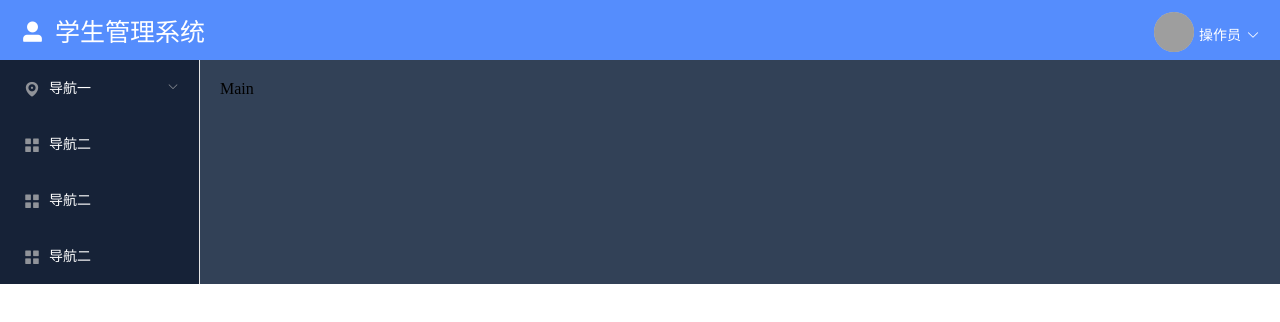
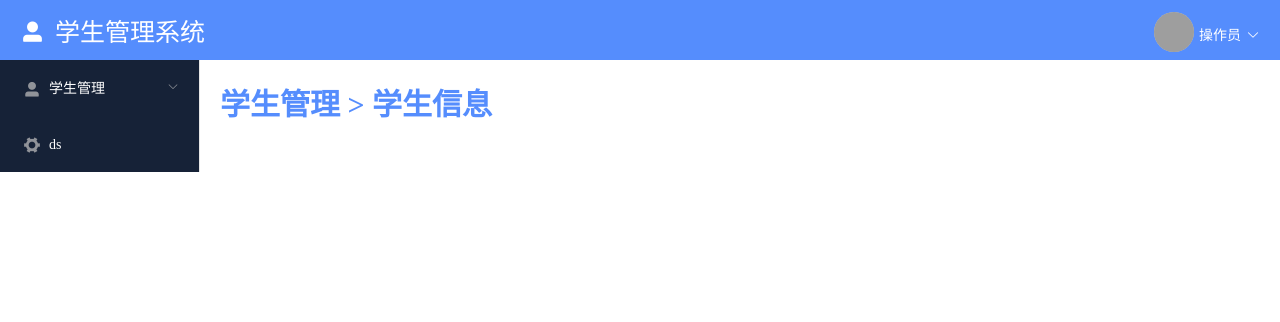
Before and after one commit to 18856521213/studentdemo, a Vue app in the folder web2/: page /#/home in a window 1280 px wide. Shown: the top 322 px of the page. Built offline with nearby package versions, Linux system fonts and the light colour scheme; grey boxes are pictures that could not be loaded.

Commit message:
页面搭建

```diff
--- a/web2/src/components/aside.vue
+++ b/web2/src/components/aside.vue
@@ -4,32 +4,59 @@
             class="el-menu-vertical-demo"
             background-color="#162237"
             text-color="#ffffff"
+            router
+            @open="handleOpen"
+            @close="handleClose"
             active-text-color="#558dfd">
-                <el-submenu index="1">
+                <el-submenu :index="item.path" v-for='item in navList.multiple' :key="item.name">
                     <template slot="title">
-                        <i class="el-icon-location"></i>
-                        <span>导航一</span>
+                        <i :class="item.icon"></i>
+                        <span>{{ item.name }}</span>
                     </template>
-                    <el-menu-item index="1-1">选项1</el-menu-item>
+                    <el-menu-item @click="wowe" ref="abc" v-for="item2 in item.children" :key="item2.path" :index="item2.path">{{ item2.name }}</el-menu-item>
                 </el-submenu>
-               <el-menu-item index="2">
-                <i class="el-icon-menu"></i>
-                <span slot="title">导航二</span>
+               <el-menu-item v-for="item in navList.single" :key="item.path" :index="item.path">
+                <i :class="item.icon"></i>
+                <span slot="title">{{  item.name }}</span>
             </el-menu-item>
-            <el-menu-item index="3">
-                <i class="el-icon-menu"></i>
-                <span slot="title">导航二</span>
-            </el-menu-item>
-            <el-menu-item index="4">
-                <i class="el-icon-menu"></i>
-                <span slot="title">导航二</span>
-            </el-menu-item>
-            </el-menu>
-        </div>
+        </el-menu>
+    </div>
 </template>
 <script>
 export default {
-
+    name:"left",
+    data() {
+        return {
+            navList:{
+                multiple:[
+                    {
+                        name:"学生管理",
+                        icon:"el-icon-user-solid",
+                        path:"/home",
+                        children:[
+                             {path:"/home/student",name:"学生名单"},
+                             {path:"/home/studentScore",name:"学生成绩"},
+                             {path:"/home/studentScore1",name:"学生信息"},
+                        ]
+                    },
+                ],
+                single:[
+                    {path:"dsa",name:"ds",icon:"el-icon-s-tools"}
+                ]
+            }
+        }
+    },
+    methods: {
+        handleOpen(key, keyPath) {
+        console.log(key, keyPath);
+      },
+      handleClose(key, keyPath) {
+        console.log(key, keyPath);
+      },
+      wowe(){
+          console.log(this.$refs.abc)
+      }
+    },
 }
 </script>
 <style lang="less" scoped>
--- /dev/null
+++ b/web2/src/components/common/pageHeader.vue
@@ -0,0 +1,19 @@
+<template>
+    <div class="box">
+        <span>学生管理</span>
+        <span> > </span>
+        <span>学生信息</span>
+    </div>
+</template>
+<script>
+export default {
+
+}
+</script>
+<style lang="less" scoped>
+  .box{
+      font-size: 30px;
+      font-weight: 600;
+      color: #558dfd;
+  }
+</style>
--- a/web2/src/router/index.js
+++ b/web2/src/router/index.js
@@ -24,7 +24,25 @@ const routes = [
     component: Home,
     meta:{
       name:"首页"
-    }
+    },
+    children:[
+      {
+        path: 'student',
+        name: 'student',
+        component: ()=> import("@/views/studentManage/studentNames.vue"),
+        meta:{
+          name:"学生名单"
+        }
+      },
+      {
+        path: 'studentScore',
+        name: 'studentScore',
+        component: Login,
+        meta:{
+          name:"学生名单"
+        }
+      },
+    ]
   },
 ]
 
--- a/web2/src/views/Home.vue
+++ b/web2/src/views/Home.vue
@@ -8,7 +8,10 @@
         <el-aside width="200px">
           <Aside />
         </el-aside>
-        <el-main>Main</el-main>
+        <el-main>
+          <pageHeader></pageHeader>
+          <router-view/>
+        </el-main>
       </el-container>
     </el-container>
   </div>
@@ -18,23 +21,14 @@
 // @ is an alias to /src
 import Hander from '@/components/header.vue'
 import Aside from '@/components/aside.vue'
+import pageHeader from '@/components/common/pageHeader.vue'
 export default {
   name: 'Home',
-  components:{ Hander, Aside }
+  components:{ Hander, Aside, pageHeader }
 }
 </script>
 <style lang="less" scoped>
 .el-header{
     padding: 0;
 }
-.container{
-  height: 100%;
-  background-color: #324157 !important;
-}
-// .el-aside {
-//   height:100%;
-//   display: block;
-//   position: relative;
-//   background-color: #324157 !important;
-// }
 </style>
--- /dev/null
+++ b/web2/src/views/studentManage/studentNames.vue
@@ -0,0 +1,16 @@
+<template>
+    <div>
+        <p>#558dfd</p>
+        <p>#558dfd</p>
+        <p>#558dfd</p>
+        <p>#558dfd</p>
+    </div>
+</template>
+<script>
+export default {
+
+}
+</script>
+<style lang="less" scoped>
+
+</style>
```
